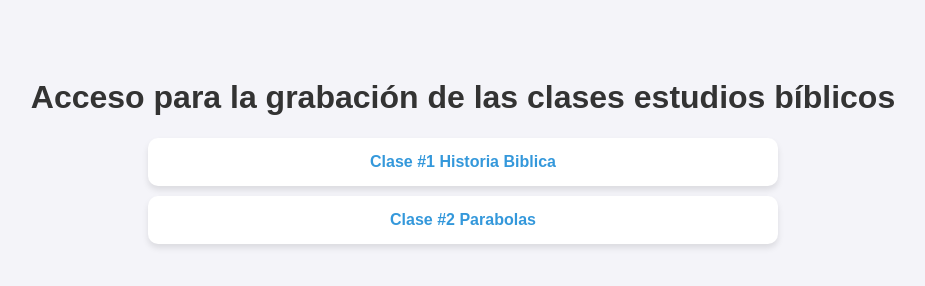
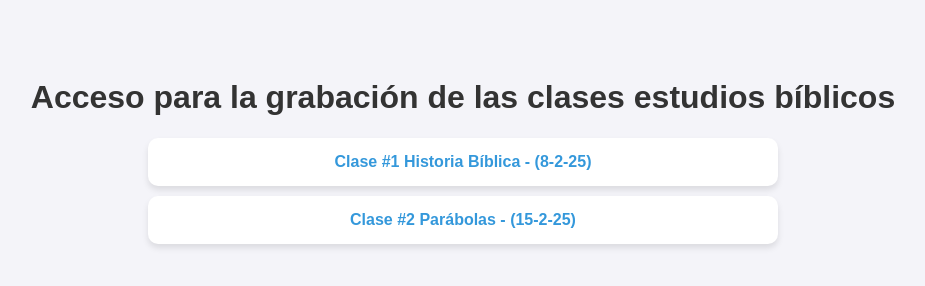
Before and after one commit to angelgranizo09/Enlaces-de-clases, a plain HTML site: page index.html in a window 1280 px wide. Shown: the whole page, without its empty margins (177-1102 px from the left). Drawn offline with Linux system fonts and the light colour scheme.

Commit message:
Update index.html

```diff
--- a/index.html
+++ b/index.html
@@ -50,8 +50,8 @@
 <body>
     <h1>Acceso para la grabación de las clases estudios bíblicos</h1>
     <ul>
-        <li><a href="https://youtu.be/Zgf5nOZnx0Y?si=eKzV05doXz89jlmg" target="_blank">Clase #1 Historia Biblica</a></li>
-        <li><a href="" target="_blank">Clase #2 Parabolas</a></li>
+        <li><a href="https://youtu.be/Zgf5nOZnx0Y?si=eKzV05doXz89jlmg" target="_blank">Clase #1 Historia Bíblica - (8-2-25)</a></li>
+        <li><a href="" target="_blank">Clase #2 Parábolas - (15-2-25) </a></li>
     </ul>
 </body>
 </html>
```
